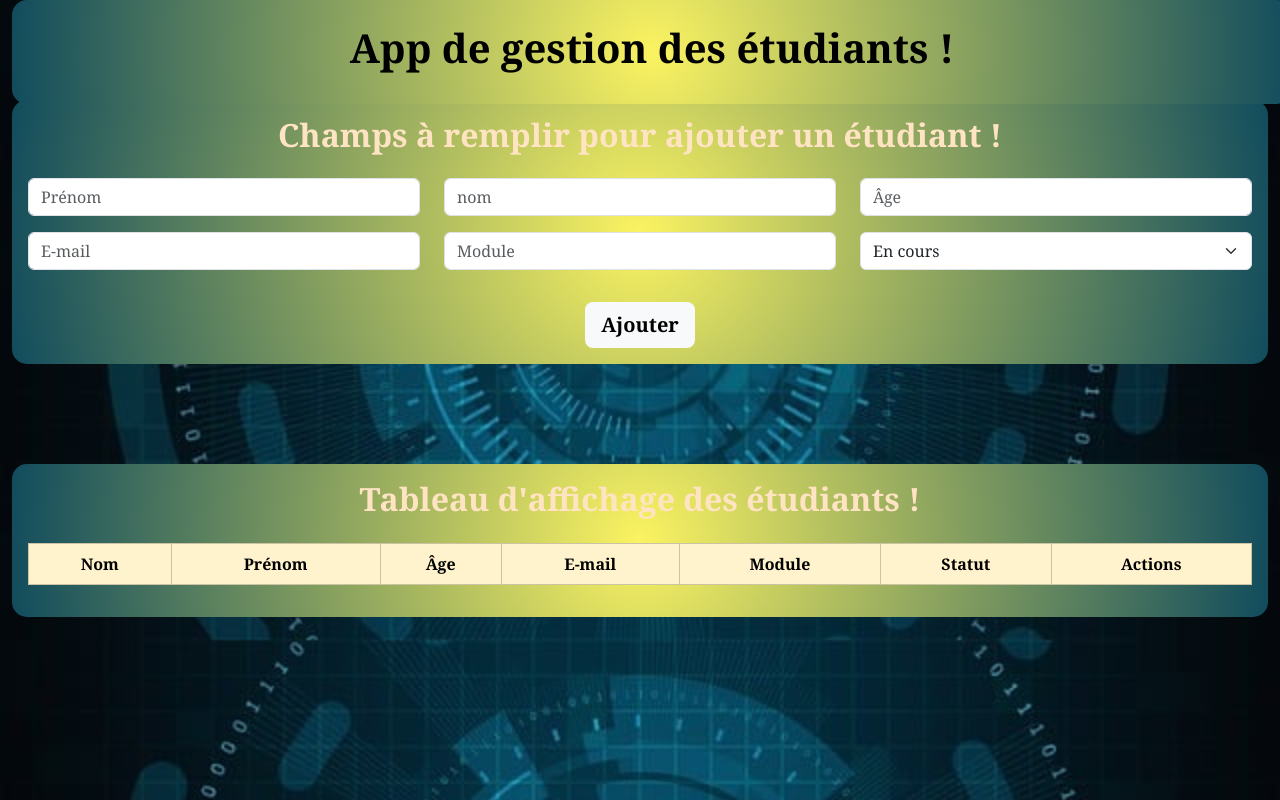
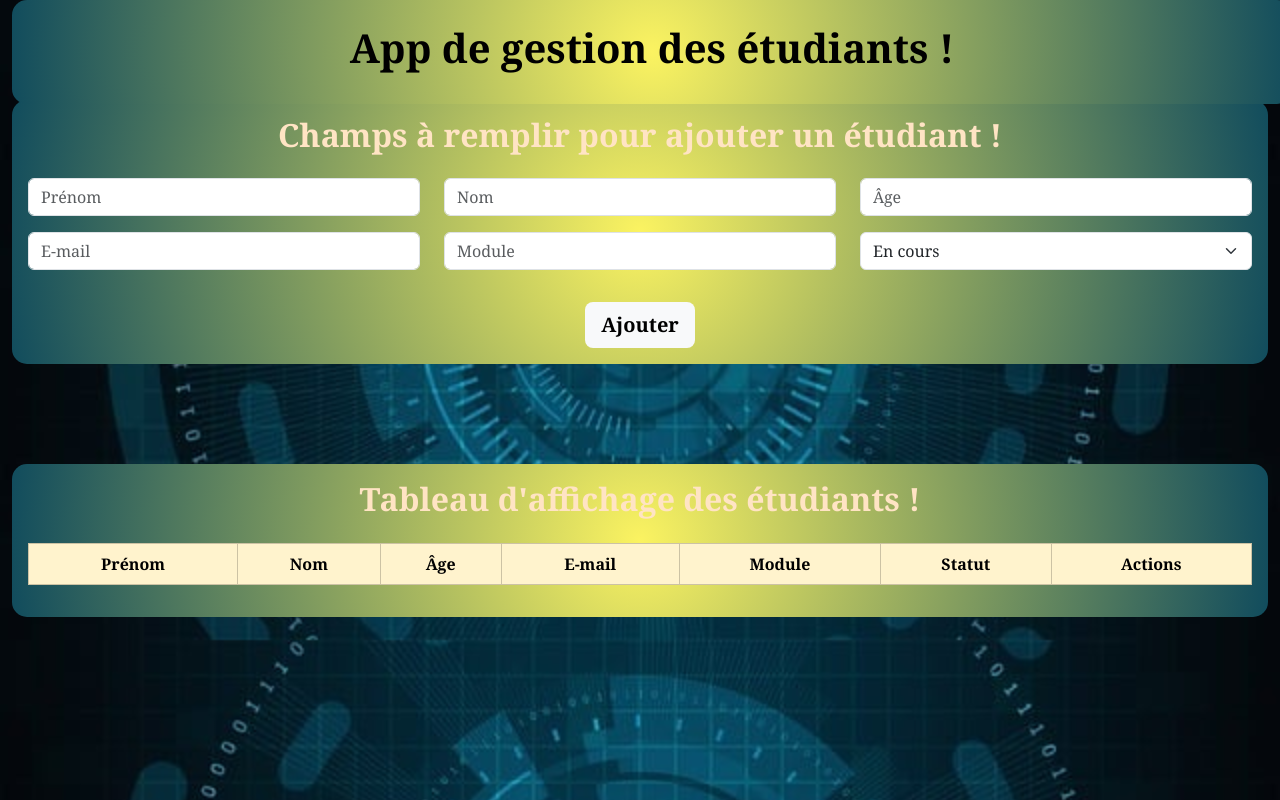
Before and after one commit to reymouhid95/gestionnaire-reactjs, a React (Create React App) app in the folder my-app/: page / in a window 1280 px wide. Built offline with nearby package versions, Linux system fonts and the light colour scheme.

Commit message:
derniers reglages

```diff
--- a/my-app/src/components/UserForm.jsx
+++ b/my-app/src/components/UserForm.jsx
@@ -1,8 +1,10 @@
+// Importattion des bibliothèques nécessaires
 import React, { useState, useEffect } from "react";
 import Button from "react-bootstrap/Button";
 import Form from "react-bootstrap/Form";
 import { Row, Col } from "react-bootstrap";
 
+// Composant principal défini à travers une fonction fléchée
 const UserForm = ({ addUser, editingUser, updateUser }) => {
   const [user, setUser] = useState({
     nom: "",
@@ -13,6 +15,7 @@ const UserForm = ({ addUser, editingUser, updateUser }) => {
     statut: "en cours",
   });
 
+  // Surveiller les changements d'état des propriétés
   useEffect(() => {
     if (editingUser) {
       setUser(editingUser);
@@ -28,11 +31,13 @@ const UserForm = ({ addUser, editingUser, updateUser }) => {
     }
   }, [editingUser]);
 
+  //Fonction pour mettre à jour l'état à chaque fois que le champ modifié
   const handleInputChange = (e) => {
     const { name, value } = e.target;
     setUser({ ...user, [name]: value });
   };
 
+  // Fonction appelée quand le formulaire est soumis
   const handleSubmit = (e) => {
     e.preventDefault();
 
@@ -53,6 +58,7 @@ const UserForm = ({ addUser, editingUser, updateUser }) => {
   };
 
   return (
+    // Render JSX
     <div className="champs p-3">
       <h2 className="mb-4 fw-bold">
         Champs à remplir pour ajouter un étudiant !
@@ -75,7 +81,7 @@ const UserForm = ({ addUser, editingUser, updateUser }) => {
               name="nom"
               value={user.nom}
               onChange={handleInputChange}
-              placeholder="nom"
+              placeholder="Nom"
               required
             />
           </Col>
--- a/my-app/src/components/UserTable.jsx
+++ b/my-app/src/components/UserTable.jsx
@@ -1,16 +1,19 @@
+// Importattion des bibliothèques nécessaires
 import Table from "react-bootstrap/Table";
 import Button from "react-bootstrap/Button";
 import * as Icon from "react-bootstrap-icons";
 
+// Composant principal défini à travers une fonction fléchée
 const UserTable = ({ users, editUser, deleteUser }) => {
   return (
+    // Render JSX
     <div className="tableau p-3">
       <h2 className="mb-4 fw-bold">Tableau d'affichage des étudiants !</h2>
       <Table striped bordered hover variant="warning">
         <thead>
           <tr>
+            <th>Prénom</th>
             <th>Nom</th>
-            <th>Prénom</th>
             <th>Âge</th>
             <th>E-mail</th>
             <th>Module</th>
@@ -24,8 +27,8 @@ const UserTable = ({ users, editUser, deleteUser }) => {
               key={index}
               className={user.statut === "terminé" ? "completed" : ""}
             >
+              <td>{user.prenom}</td>
               <td>{user.nom}</td>
-              <td>{user.prenom}</td>
               <td>{user.age}</td>
               <td>{user.email}</td>
               <td>{user.module}</td>
```
Also changed, not shown: my-app/src/App.js (+7 -0 lines).
